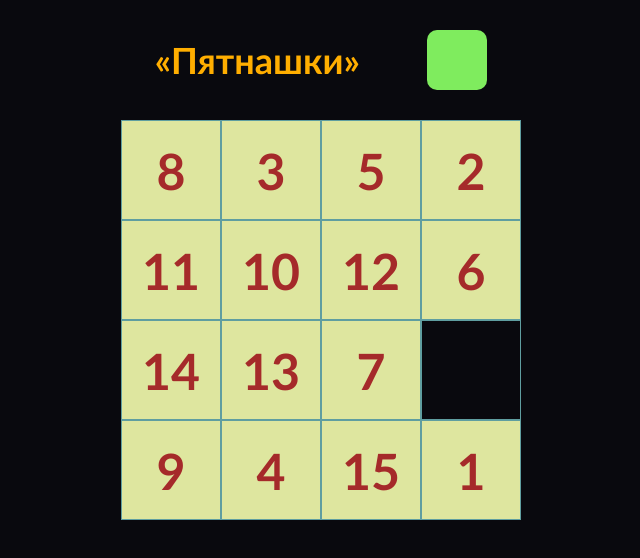
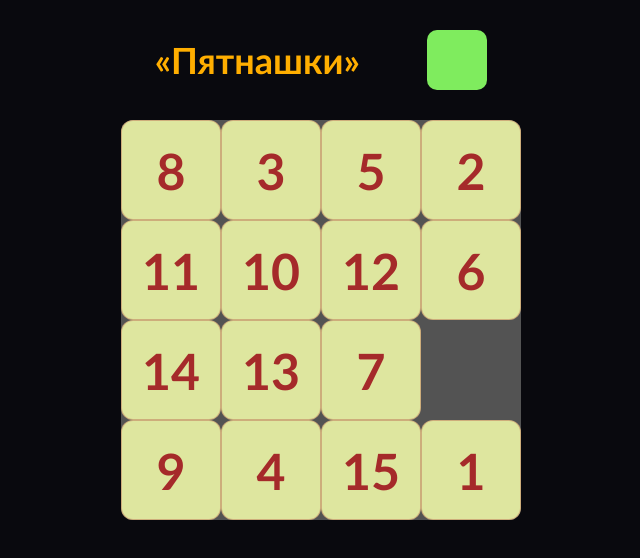
Before and after one commit to feininger/Game-15, a plain HTML site: page index.html in a window 1280 px wide. Shown: the whole page, without its empty margins (319-959 px from the left). Drawn offline with Linux system fonts and the light colour scheme.

Commit message:
redesigned

```diff
--- a/style.css
+++ b/style.css
@@ -59,6 +59,8 @@ body {
   height: 400px;
   display: flex;
   flex-wrap: wrap;
+  background-color: rgb(83, 83, 83);
+  border-radius: 12px;
 }
 
 .game__item {
@@ -68,7 +70,9 @@ body {
   text-align: center;
   padding-top: 20px;
   background-color: rgb(222, 230, 159);
-  border: cadetblue solid 1px;
+  /* border: rgb(135, 148, 35) solid 1px; */
+  border: rgba(165, 42, 42, 0.3) solid 1px;
+  border-radius: 12px;
   color: brown;
   font-family: 'Trebuchet MS', 'Lucida Sans Unicode', 'Lucida Grande', 'Lucida Sans', Arial, sans-serif;
   font-size: 50px;
@@ -82,5 +86,6 @@ body {
 .zero-item {
   background-color:transparent;
   color: transparent;
+  border: none;
   /* display: none; */
 }
```
